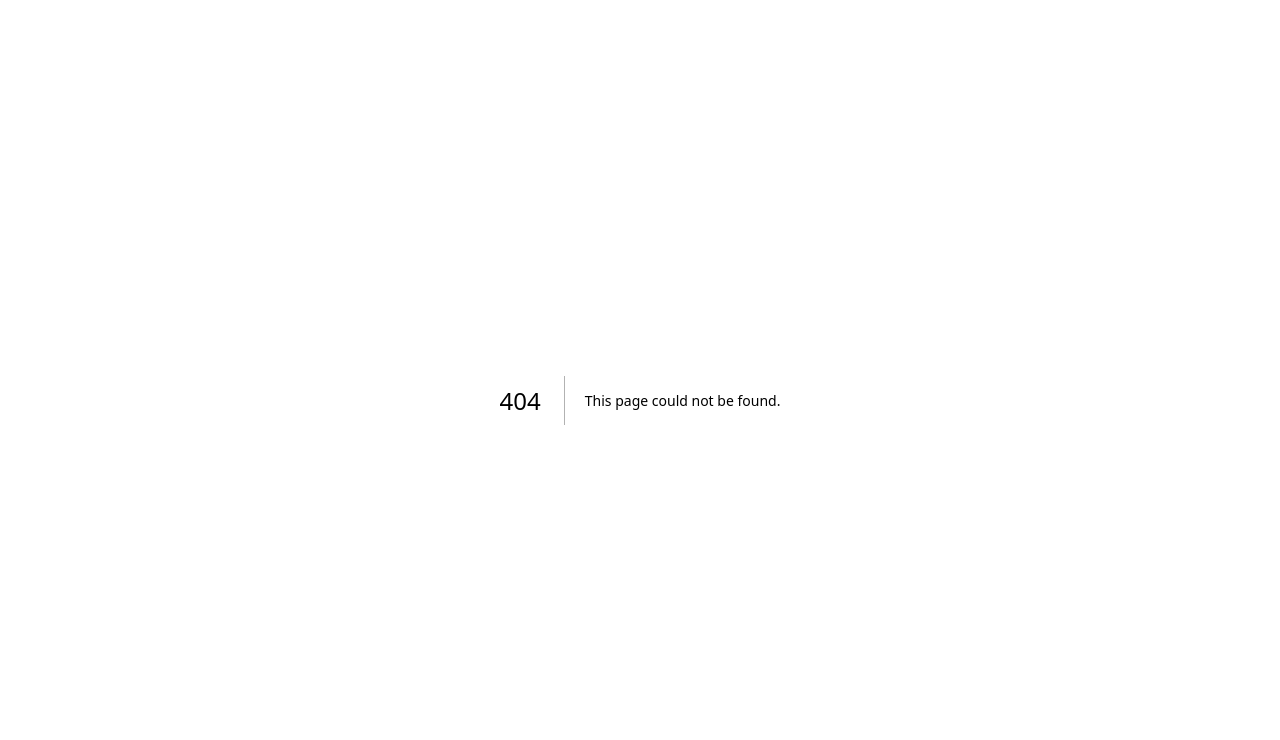
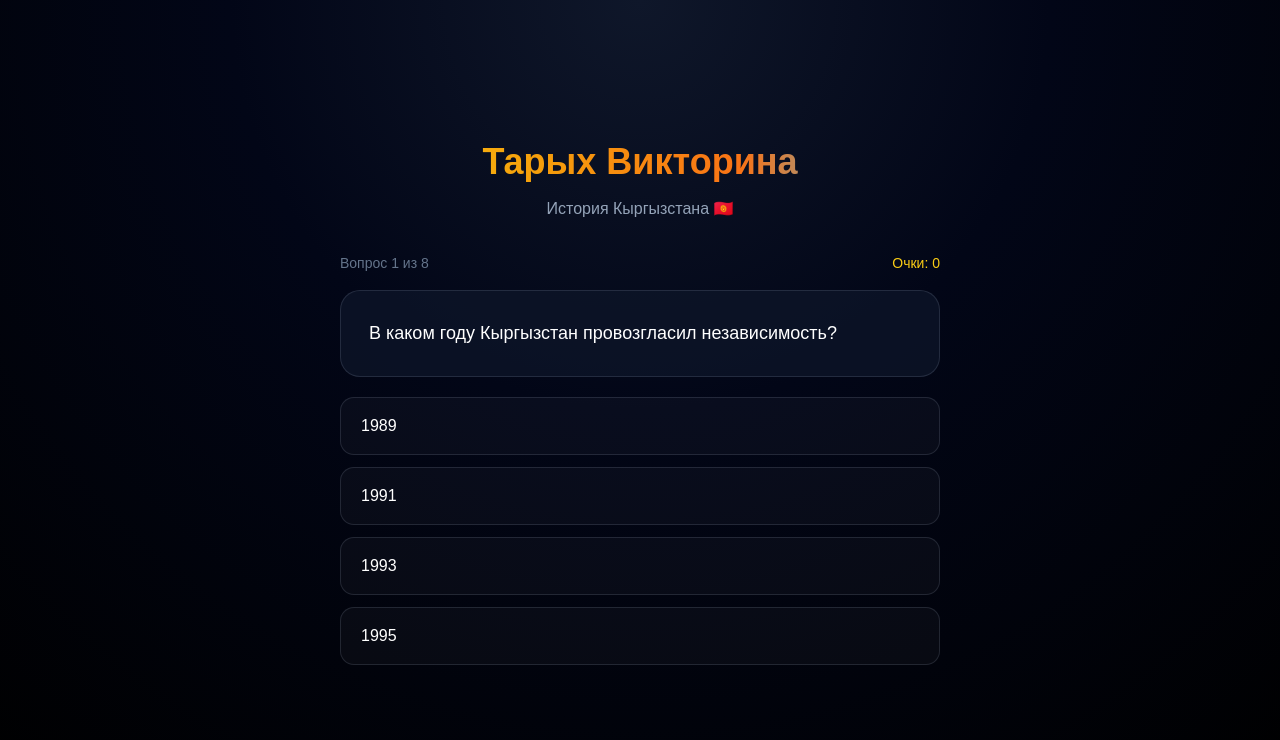
Before and after one commit to ayelita1207-cyber/taryh-ai, a Next.js app: page /quiz in a window 1280 px wide. Before the commit this address had no page. Shown: the top 740 px of the page. Built offline with nearby package versions, Linux system fonts and the light colour scheme.

Commit message:
добавила викторину

```diff
--- a/app/page.tsx
+++ b/app/page.tsx
@@ -57,6 +57,9 @@ export default function Home() {
           <button onClick={() => setTab("timeline")} style={{ padding: "10px 24px", borderRadius: "12px", border: "1px solid rgba(255,255,255,0.2)", background: tab === "timeline" ? "rgba(250,204,21,0.2)" : "transparent", color: "white", cursor: "pointer", fontSize: "14px" }}>
             📅 Лента истории
           </button>
+          <a href="/quiz" style={{ padding: "10px 24px", borderRadius: "12px", border: "1px solid rgba(255,255,255,0.2)", background: "transparent", color: "white", fontSize: "14px", textDecoration: "none" }}>
+            🏆 Викторина
+          </a>
         </div>
 
         {tab === "chat" && (
--- /dev/null
+++ b/app/quiz/page.tsx
@@ -0,0 +1,106 @@
+"use client";
+
+import { useState } from "react";
+
+const questions = [
+  { question: "В каком году Кыргызстан провозгласил независимость?", options: ["1989", "1991", "1993", "1995"], correct: 1 },
+  { question: "Кто является главным героем кыргызского эпоса?", options: ["Эр Тоштук", "Манас", "Семетей", "Сейтек"], correct: 1 },
+  { question: "Какое озеро является самым большим в Кыргызстане?", options: ["Сон-Куль", "Чатыр-Куль", "Иссык-Куль", "Сары-Челек"], correct: 2 },
+  { question: "Какой город является столицей Кыргызстана?", options: ["Ош", "Талас", "Нарын", "Бишкек"], correct: 3 },
+  { question: "В каком веке был создан эпос Манас?", options: ["X век", "XIV век", "XVIII век", "IX век"], correct: 1 },
+  { question: "Сколько племён объединил Манас?", options: ["20", "30", "40", "50"], correct: 2 },
+  { question: "Какая горная система находится в Кыргызстане?", options: ["Гималаи", "Тянь-Шань", "Памир", "Алтай"], correct: 1 },
+  { question: "Когда кыргызские земли вошли в состав России?", options: ["1856", "1876", "1896", "1916"], correct: 1 },
+];
+
+export default function Quiz() {
+  const [current, setCurrent] = useState(0);
+  const [selected, setSelected] = useState<number | null>(null);
+  const [score, setScore] = useState(0);
+  const [finished, setFinished] = useState(false);
+
+  function handleAnswer(index: number) {
+    if (selected !== null) return;
+    setSelected(index);
+    if (index === questions[current].correct) {
+      setScore((s) => s + 1);
+    }
+    setTimeout(() => {
+      if (current + 1 >= questions.length) {
+        setFinished(true);
+      } else {
+        setCurrent((c) => c + 1);
+        setSelected(null);
+      }
+    }, 1200);
+  }
+
+  function restart() {
+    setCurrent(0);
+    setSelected(null);
+    setScore(0);
+    setFinished(false);
+  }
+
+  const q = questions[current];
+
+  return (
+    <main style={{ minHeight: "100vh", background: "radial-gradient(circle at top, #0f172a 0%, #020617 40%, #000000 100%)", color: "white", padding: "20px", fontFamily: "Arial", display: "flex", alignItems: "center", justifyContent: "center" }}>
+      <div style={{ maxWidth: "600px", width: "100%" }}>
+        <h1 style={{ textAlign: "center", fontSize: "36px", background: "linear-gradient(90deg, #facc15, #f59e0b, #f97316, #38bdf8)", WebkitBackgroundClip: "text", WebkitTextFillColor: "transparent", marginBottom: "8px", fontWeight: "bold" }}>
+          Тарых Викторина
+        </h1>
+        <p style={{ textAlign: "center", color: "#94a3b8", marginBottom: "32px" }}>История Кыргызстана 🇰🇬</p>
+
+        {!finished ? (
+          <>
+            <div style={{ display: "flex", justifyContent: "space-between", marginBottom: "16px" }}>
+              <span style={{ color: "#64748b", fontSize: "14px" }}>Вопрос {current + 1} из {questions.length}</span>
+              <span style={{ color: "#facc15", fontSize: "14px" }}>Очки: {score}</span>
+            </div>
+
+            <div style={{ background: "rgba(15,23,42,0.72)", border: "1px solid rgba(148,163,184,0.18)", borderRadius: "20px", padding: "28px", marginBottom: "20px" }}>
+              <p style={{ fontSize: "18px", lineHeight: "1.6", margin: 0 }}>{q.question}</p>
+            </div>
+
+            <div style={{ display: "flex", flexDirection: "column", gap: "12px" }}>
+              {q.options.map((option, index) => {
+                let bg = "rgba(255,255,255,0.03)";
+                let border = "1px solid rgba(148,163,184,0.18)";
+                if (selected !== null) {
+                  if (index === questions[current].correct) { bg = "rgba(34,197,94,0.2)"; border = "1px solid #22c55e"; }
+                  else if (index === selected) { bg = "rgba(239,68,68,0.2)"; border = "1px solid #ef4444"; }
+                }
+                return (
+                  <button key={index} onClick={() => handleAnswer(index)} style={{ padding: "16px 20px", borderRadius: "14px", border, background: bg, color: "white", fontSize: "16px", cursor: selected !== null ? "default" : "pointer", textAlign: "left" }}>
+                    {option}
+                  </button>
+                );
+              })}
+            </div>
+          </>
+        ) : (
+          <div style={{ background: "rgba(15,23,42,0.72)", border: "1px solid rgba(148,163,184,0.18)", borderRadius: "20px", padding: "40px", textAlign: "center" }}>
+            <p style={{ fontSize: "48px", marginBottom: "16px" }}>
+              {score >= 6 ? "🏆" : score >= 4 ? "⚔️" : "📚"}
+            </p>
+            <h2 style={{ fontSize: "24px", marginBottom: "8px" }}>
+              {score >= 6 ? "Отлично! Ты знаток истории!" : score >= 4 ? "Хороший результат!" : "Продолжай изучать историю!"}
+            </h2>
+            <p style={{ color: "#94a3b8", marginBottom: "32px", fontSize: "18px" }}>
+              Твой результат: {score} из {questions.length}
+            </p>
+            <div style={{ display: "flex", gap: "12px", justifyContent: "center" }}>
+              <button onClick={restart} style={{ padding: "14px 28px", borderRadius: "14px", border: "none", background: "linear-gradient(90deg, #f59e0b, #facc15)", color: "white", fontSize: "16px", cursor: "pointer", fontWeight: "bold" }}>
+                Играть снова
+              </button>
+              <a href="/" style={{ padding: "14px 28px", borderRadius: "14px", border: "1px solid rgba(255,255,255,0.2)", color: "white", fontSize: "16px", textDecoration: "none", display: "flex", alignItems: "center" }}>
+                На главную
+              </a>
+            </div>
+          </div>
+        )}
+      </div>
+    </main>
+  );
+}
```
